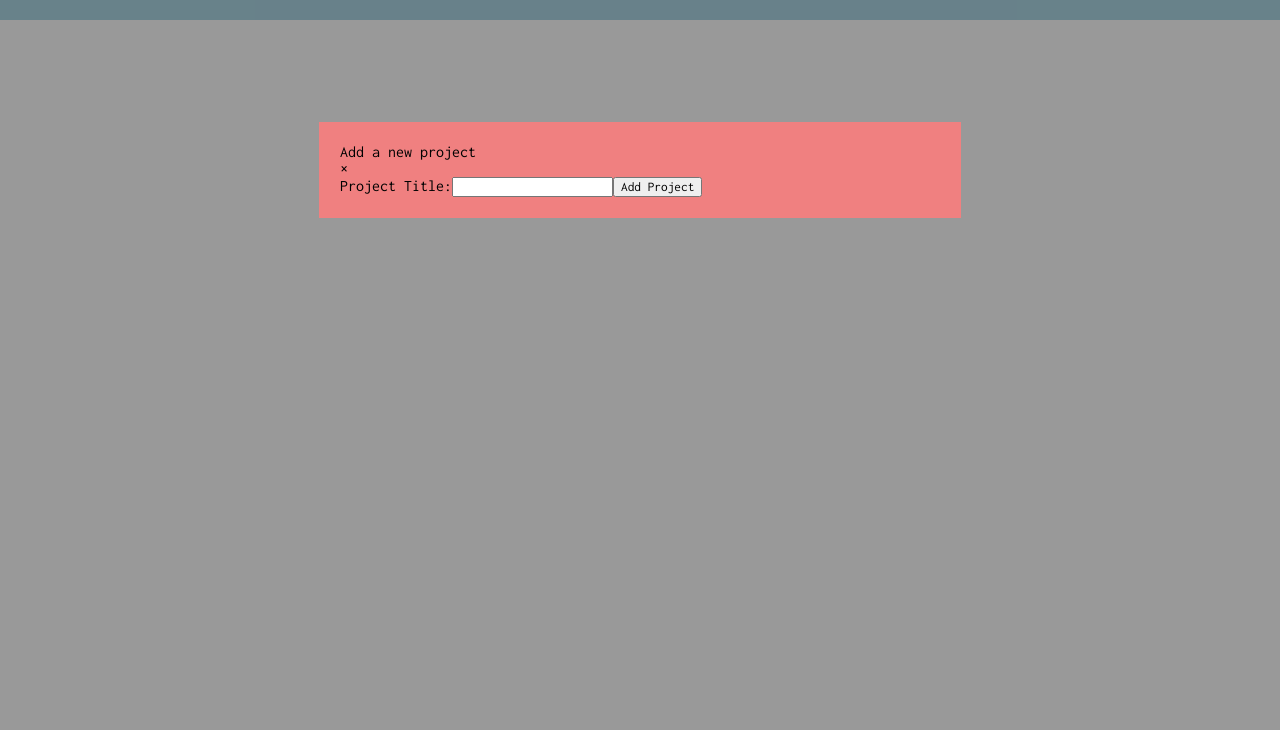
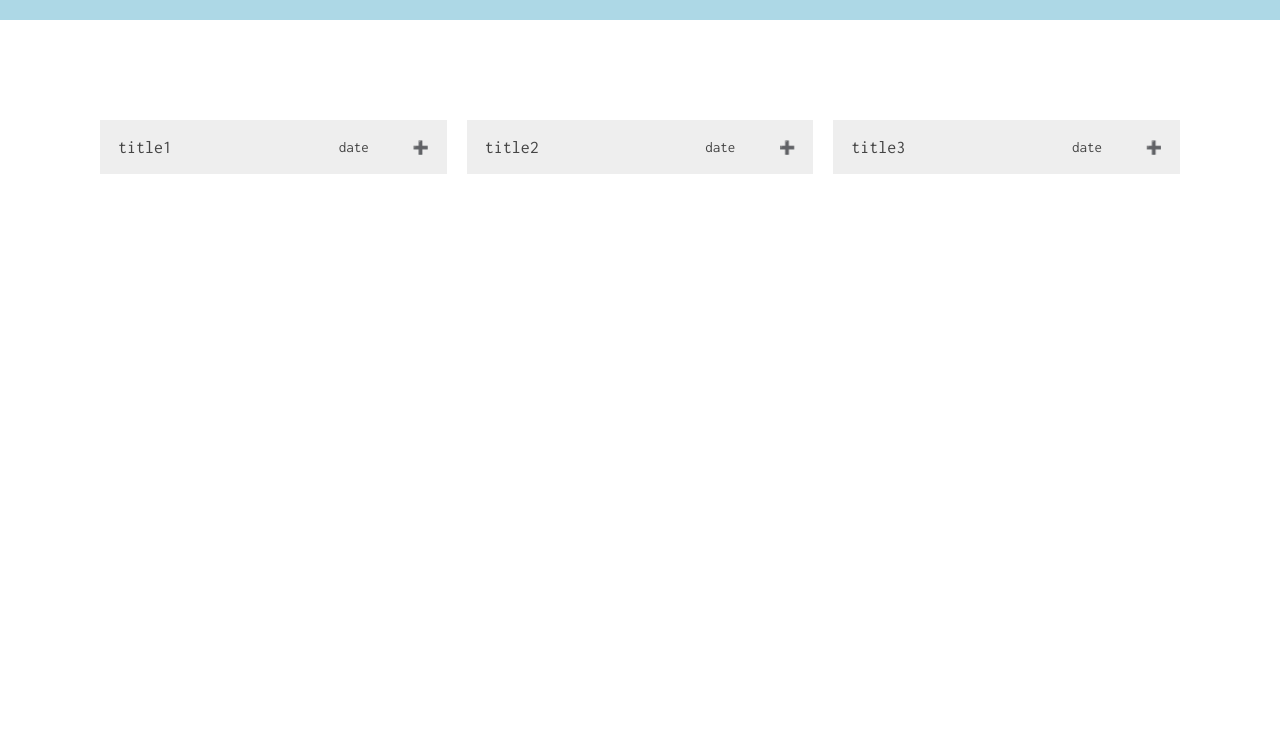
Before and after one commit to beaesq/js-todo, a website built with webpack: page dist/index.html in a window 1280 px wide. Shown: the part 70-800 px from the top of the page. Built offline with nearby package versions, Linux system fonts and the light colour scheme.

Commit message:
Change todo display to collapsibles
- also cleaned up the startup function to make default project
- todo class now has default description

```diff
--- a/src/display.js
+++ b/src/display.js
@@ -39,24 +39,55 @@ const display = (() => {
     for (const todo of project.list) {
       const divCard = document.createElement('div');
       divCard.classList.add('card');
+
+      const btnCollapsible = document.createElement('button');
+      btnCollapsible.setAttribute('type', 'button');
+      btnCollapsible.classList.add('collapsible', 'todo-item');
       const divTitle = document.createElement('div');
       divTitle.classList.add('title');
       divTitle.textContent = todo.title;
-      divCard.appendChild(divTitle);
+      btnCollapsible.appendChild(divTitle);
+      const divDueDate = document.createElement('div');
+      divDueDate.classList.add('dueDate');
+      divDueDate.textContent = todo.dueDate;
+      btnCollapsible.appendChild(divDueDate);
+
+      const divCollapsible = document.createElement('div');
+      divCollapsible.classList.add('collapsible-content');
       const divDescription = document.createElement('div');
       divDescription.classList.add('description');
       divDescription.textContent = todo.description;
-      divCard.appendChild(divDescription);
-      const divDueDate = document.createElement('div');
-      divDueDate.classList.add('dueDate');
-      divDueDate.textContent = todo.dueDate;
-      divCard.appendChild(divDueDate);
+      divCollapsible.appendChild(divDescription);
       const divPriority = document.createElement('div');
       divPriority.classList.add('priority');
       divPriority.textContent = todo.priority;
-      divCard.appendChild(divPriority);
+      divCollapsible.appendChild(divPriority);
+
+      divCard.appendChild(btnCollapsible);
+      divCard.appendChild(divCollapsible);
 
       divContent.appendChild(divCard);
+
+      // const divCard = document.createElement('div');
+      // divCard.classList.add('card');
+      // const divTitle = document.createElement('div');
+      // divTitle.classList.add('title');
+      // divTitle.textContent = todo.title;
+      // divCard.appendChild(divTitle);
+      // const divDescription = document.createElement('div');
+      // divDescription.classList.add('description');
+      // divDescription.textContent = todo.description;
+      // divCard.appendChild(divDescription);
+      // const divDueDate = document.createElement('div');
+      // divDueDate.classList.add('dueDate');
+      // divDueDate.textContent = todo.dueDate;
+      // divCard.appendChild(divDueDate);
+      // const divPriority = document.createElement('div');
+      // divPriority.classList.add('priority');
+      // divPriority.textContent = todo.priority;
+      // divCard.appendChild(divPriority);
+
+      // divContent.appendChild(divCard);
     }
   };
 
--- a/src/index.js
+++ b/src/index.js
@@ -32,9 +32,33 @@ const start = () => {
   // next! idk clean this up
 
   display.main();
-  makeNewProject(); // remove this later, just make a default new project on first startup
+  makeNewProject(); // default project on startup
+
+  // testing
+  projectList[0].addTodo(new Item('title1', 'date', '0', 'description'));
+  projectList[0].addTodo(new Item('title2', 'date', '0', 'description'));
+  projectList[0].addTodo(new Item('title3', 'date', '0', 'description'));
+
   display.projectTitle(projectList[currentProjectIndex]);
   display.allTodos(projectList[currentProjectIndex]);
+  setTodoCollapsible();
+};
+
+const setTodoCollapsible = () => {
+  var coll = document.getElementsByClassName("collapsible");
+  var i;
+
+  for (i = 0; i < coll.length; i++) {
+    coll[i].addEventListener("click", function() {
+      this.classList.toggle("active");
+      var content = this.nextElementSibling;
+      if (content.style.maxHeight){
+        content.style.maxHeight = null;
+      } else {
+        content.style.maxHeight = content.scrollHeight + "px";
+      }
+    });
+  }
 };
 
 const makeNewProject = (title = 'New Project') => {
--- a/src/style.css
+++ b/src/style.css
@@ -73,41 +73,75 @@ body {
   gap: 20px;
 }
 
-.card {
-  border: 2px solid rgb(5, 15, 46);
-  padding: 20px;
-  background-color: lightseagreen;
-  min-height: 150px;
-  height: fit-content;
+.collapsible {
+  background-color: #eee;
+  color: #444;
+  cursor: pointer;
+  padding: 18px;
+  width: 100%;
+  border: none;
+  text-align: left;
+  outline: none;
+  font-size: 15px;
+
   display: grid;
-  grid-template-rows: auto 1fr auto;
-  grid-template-columns: auto auto;
-  grid-template-areas:
-    "title title"
-    "description description"
-    "dueDate priority";
+  grid-template-areas: "title dueDate";
+  grid-auto-flow: column;
+  grid-template-columns: 1fr auto 60px;
+  align-items: center;
 }
 
-.card>.title {
+.active, .collapsible:hover {
+  background-color: #ccc;
+}
+
+.collapsible-content {
+  padding: 0 18px;
+  background-color: aqua;
+  max-height: 0;
+  overflow: hidden;
+  transition: max-height 0.2s ease-out;
+  display: grid;
+  grid-template-columns: auto;
+  grid-template-rows: auto auto;
+  grid-template-areas:
+  "description"
+  "priority";
+}
+
+.collapsible:after {
+  content: '\02795'; /* Unicode character for "plus" sign (+) */
+  font-size: 13px;
+  color: white;
+  float: right;
+  text-align: right;
+}
+
+.active:after {
+  content: "\2796"; /* Unicode character for "minus" sign (-) */
+}
+
+.card .title {
   font-size: 18px;
   grid-area: title;
+
 }
 
-.card>.description {
+.card .description {
   grid-area: description;
 }
 
-.card>.dueDate {
+.card .dueDate {
   grid-area: dueDate;
 }
 
-.card>.priority {
+.card .priority {
   grid-area: priority;
 }
 
 .modal {
-  display: block;
-  /* display: none; */
+  /* display: block; */
+  display: none;
   position: fixed;
   z-index: 2;
   left: 0;
--- a/src/todo.js
+++ b/src/todo.js
@@ -4,10 +4,11 @@ class Item {
   dueDate;
   priority = 0;
 
-  constructor(title, dueDate, priority) {
+  constructor(title, dueDate, priority, description = '') {
     this.title = title;
     this.dueDate = dueDate;
     this.priority = priority;
+    this.description = description;
   }
 
   get title() {
```
Also changed, not shown: dist/index.main.js.
